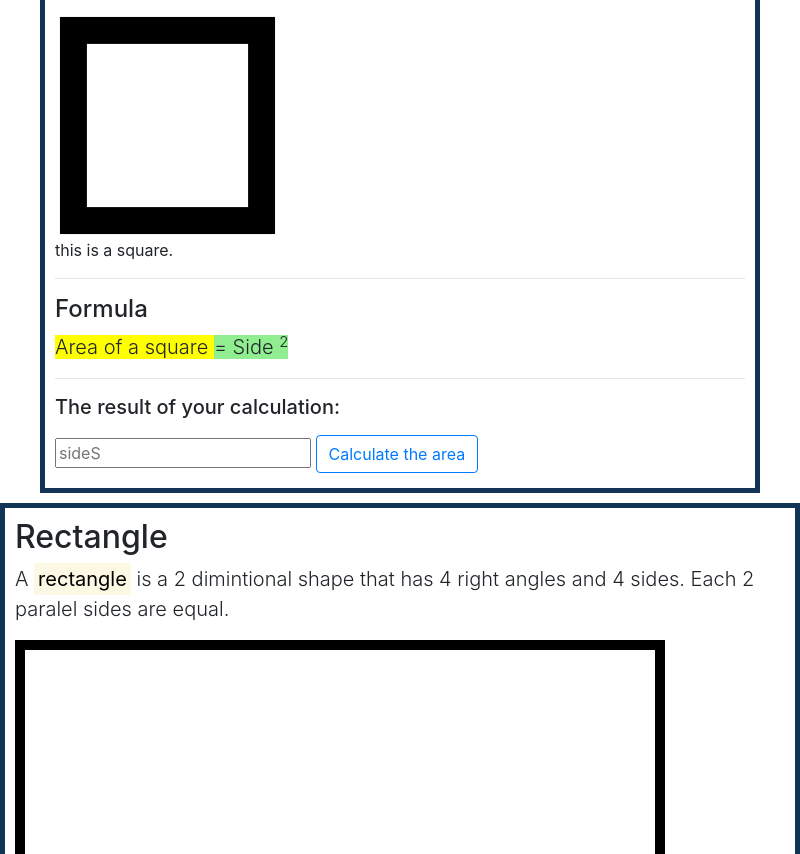
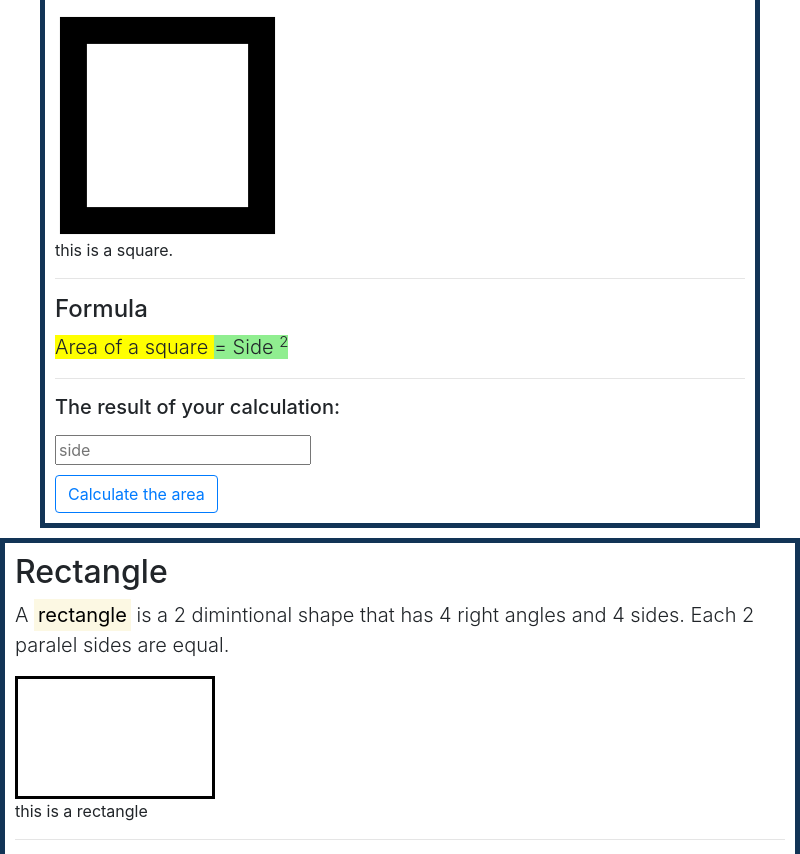
Before and after one commit to codeL123456/2d-shapes-calculator, an Electron app: page src/area/main.html in a window 800 px wide. Shown: the part 246-1100 px from the top of the page. Drawn offline with nearby package versions, Linux system fonts and the light colour scheme.

Commit message:
fixed some issues

```diff
--- a/src/area/main.html
+++ b/src/area/main.html
@@ -44,14 +44,14 @@
         </p>
 
         <!--getting the values-->
-        <input type="number" name="side" id="sq-side" placeholder="sideS">
+        <input type="number" name="side" id="sq-side" placeholder="side"><br>
         <!--Click to calculate-->
         <button class="btn btn-outline-primary" id="calSquare">Calculate the area</button>
     </div>
     <div class="conatiner description" id="rect">
         <h2>Rectangle</h2>
         <p class="lead">A <mark><b>rectangle</b></mark> is a 2 dimintional shape that has 4 right angles and 4 sides. Each 2 paralel sides are equal.</p>
-        <img src="img/rectangle.jpg" alt="rectangle">
+        <img src="img/rectangle.jpg" alt="rectangle" width="200">
         <p>this is a rectangle</p>
         <hr>
 
@@ -63,12 +63,12 @@
 
         <h5>the result of your calculation: </h5>
         <p class="lead">
+            <span id="form1"></span>
             <span id="res1"></span>
-            <span id="form1"></span>
         </p>
 
-        <input type="number" name="length" id="rec-length" placeholder="length">
-        <input type="number" name="width" id="rec-width" placeholder="width">
+        <input type="number" name="length" id="rec-length" placeholder="length"><br>
+        <input type="number" name="width" id="rec-width" placeholder="width"><br>
 
         <button class="btn btn-outline-secondary" id="calRect">Calculate the area</button>
     </div>
--- a/src/area/main.js
+++ b/src/area/main.js
@@ -49,8 +49,8 @@ window.onload = function () {
         return $("#res").html(result);
     });
     $("#calRect").click(function () {
-        var x = $("#rec-length");
-        var y = $("#rec-width");
+        var x = $("#rec-length").val();
+        var y = $("#rec-width").val();
 
         var result = x * y;
 
```
